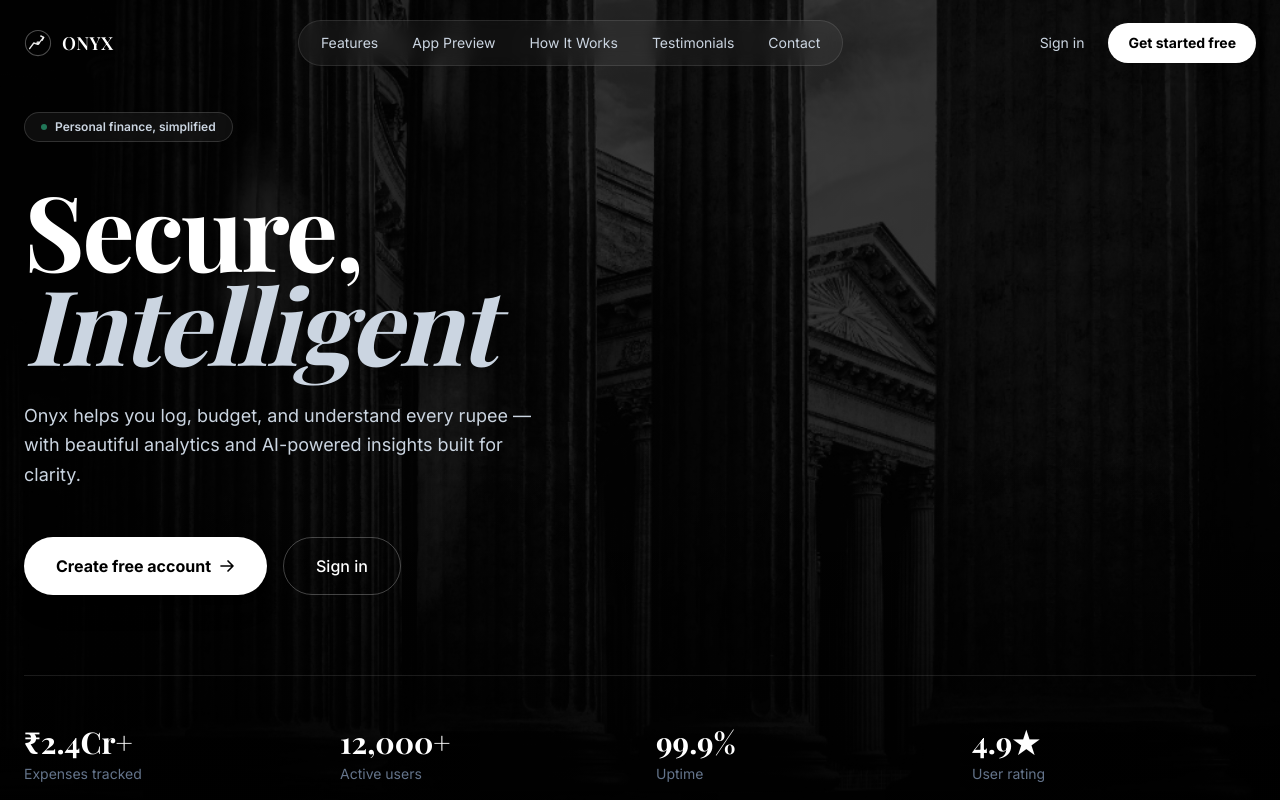
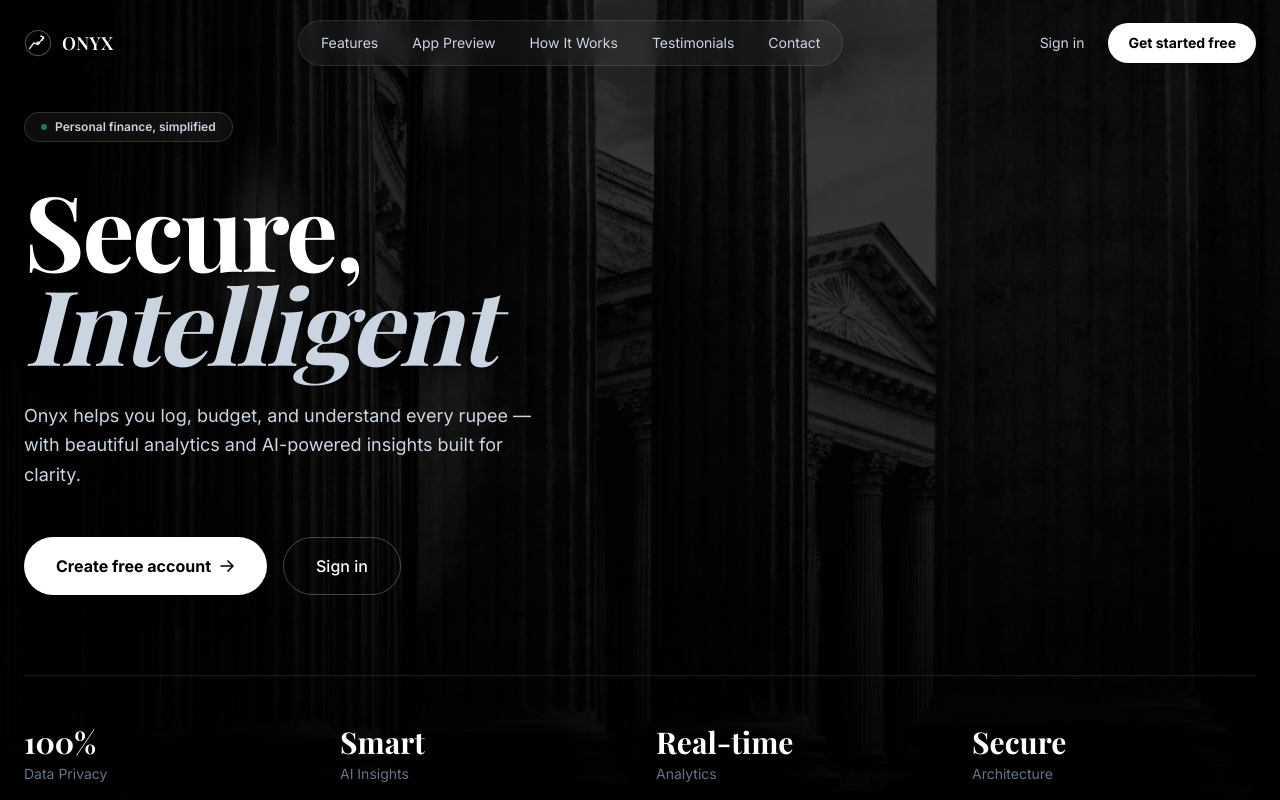
Before and after one commit to Aditya4860/smart-expense-tracker, a React (Vite) app in the folder frontend/: page / in a window 1280 px wide. Shown: the top 800 px of the page. Built offline with nearby package versions, Linux system fonts and the light colour scheme; no server answers; a web font is replaced by a local one.

Commit message:
test: complete final integration and stabilization

```diff
--- a/frontend/src/pages/Landing.jsx
+++ b/frontend/src/pages/Landing.jsx
@@ -84,18 +84,18 @@ const journey = [
   { num: '/04', title: 'Grow', desc: 'Make smarter decisions, build savings, and hit every goal.' },
 ];
 
-const testimonials = [
-  { name: 'Priya Nair', role: 'Freelance Designer', text: '"Onyx changed how I see money. I went from zero savings to ₹50k in 3 months just by tracking properly."', avatar: '👩‍🎨' },
-  { name: 'Rohan Mehta', role: 'Software Engineer', text: '"The analytics are incredible. I found I was spending ₹8k/month on food without realising. Fixed that in weeks."', avatar: '👨‍💻' },
-  { name: 'Sneha Kapoor', role: 'MBA Student', text: '"Beautiful design, zero friction. I actually open this app every day — which says everything."', avatar: '👩‍🎓' },
-  { name: 'Arjun Verma', role: 'Startup Founder', text: '"Managing personal and business expenses separately is a breeze. The category system is genius."', avatar: '👨‍💼' },
+const useCases = [
+  { name: 'Freelancers', role: 'Variable Income', text: '"Track client payments, manage business expenses separately, and never worry about tax-time chaos again."', avatar: '👩‍🎨' },
+  { name: 'Professionals', role: 'Salary Tracking', text: '"Automate your monthly budget, track fixed subscriptions, and watch your savings grow systematically."', avatar: '👨‍💻' },
+  { name: 'Students', role: 'Tight Budgets', text: '"Set strict limits on dining out, track educational expenses, and learn financial discipline early."', avatar: '👩‍🎓' },
+  { name: 'Founders', role: 'Business & Personal', text: '"Keep personal spending cleanly separated from bootstrap costs with custom categories and tags."', avatar: '👨‍💼' },
 ];
 
 const stats = [
-  { value: '₹2.4Cr+', label: 'Expenses tracked' },
-  { value: '12,000+', label: 'Active users' },
-  { value: '99.9%', label: 'Uptime' },
-  { value: '4.9★', label: 'User rating' },
+  { value: '100%', label: 'Data Privacy' },
+  { value: 'Smart', label: 'AI Insights' },
+  { value: 'Real-time', label: 'Analytics' },
+  { value: 'Secure', label: 'Architecture' },
 ];
 
 export default function Landing() {
@@ -352,23 +352,23 @@ export default function Landing() {
       </section>
 
       {/* ══════════════════════════════════════════════════════════ */}
-      {/* SECTION 5 — TESTIMONIALS (replacing Pricing)             */}
+      {/* SECTION 5 — USE CASES                                    */}
       {/* ══════════════════════════════════════════════════════════ */}
-      <section id="testimonials" className="sticky top-0 min-h-screen bg-[#09090d] border-t border-white/5 shadow-2xl flex flex-col justify-center py-24">
+      <section id="use-cases" className="sticky top-0 min-h-screen bg-[#09090d] border-t border-white/5 shadow-2xl flex flex-col justify-center py-24">
         <div className="max-w-7xl mx-auto px-6 w-full">
           <div className="flex items-center gap-3 mb-10">
-            <span className="px-4 py-1.5 rounded-full border border-white/10 bg-white/5 text-xs font-semibold uppercase tracking-widest text-slate-400">✦ Testimonials</span>
+            <span className="px-4 py-1.5 rounded-full border border-white/10 bg-white/5 text-xs font-semibold uppercase tracking-widest text-slate-400">✦ Use Cases</span>
           </div>
           <div className="flex flex-col lg:flex-row justify-between items-start lg:items-end gap-8 mb-16">
             <h2 className="font-serif text-5xl lg:text-7xl">
-              Real <em className="italic text-slate-400">Results</em>
+              Designed for <em className="italic text-slate-400">Everyone</em>
             </h2>
             <p className="text-slate-400 max-w-sm text-base leading-relaxed">
-              Thousands of people have transformed their relationship with money using Onyx.
+              Whether you're managing unpredictable freelance income or a fixed salary, Onyx adapts to your lifestyle.
             </p>
           </div>
           <div className="grid grid-cols-1 md:grid-cols-2 gap-5">
-            {testimonials.map((t, idx) => (
+            {useCases.map((t, idx) => (
               <RevealCard key={idx} delay={idx * 100}>
                 <div className="rounded-3xl border border-white/8 bg-white/3 p-8 hover:bg-white/5 transition-colors hover:-translate-y-1 duration-500 flex flex-col gap-6">
                   <p className="text-base text-slate-200 leading-relaxed italic">{t.text}</p>
```
